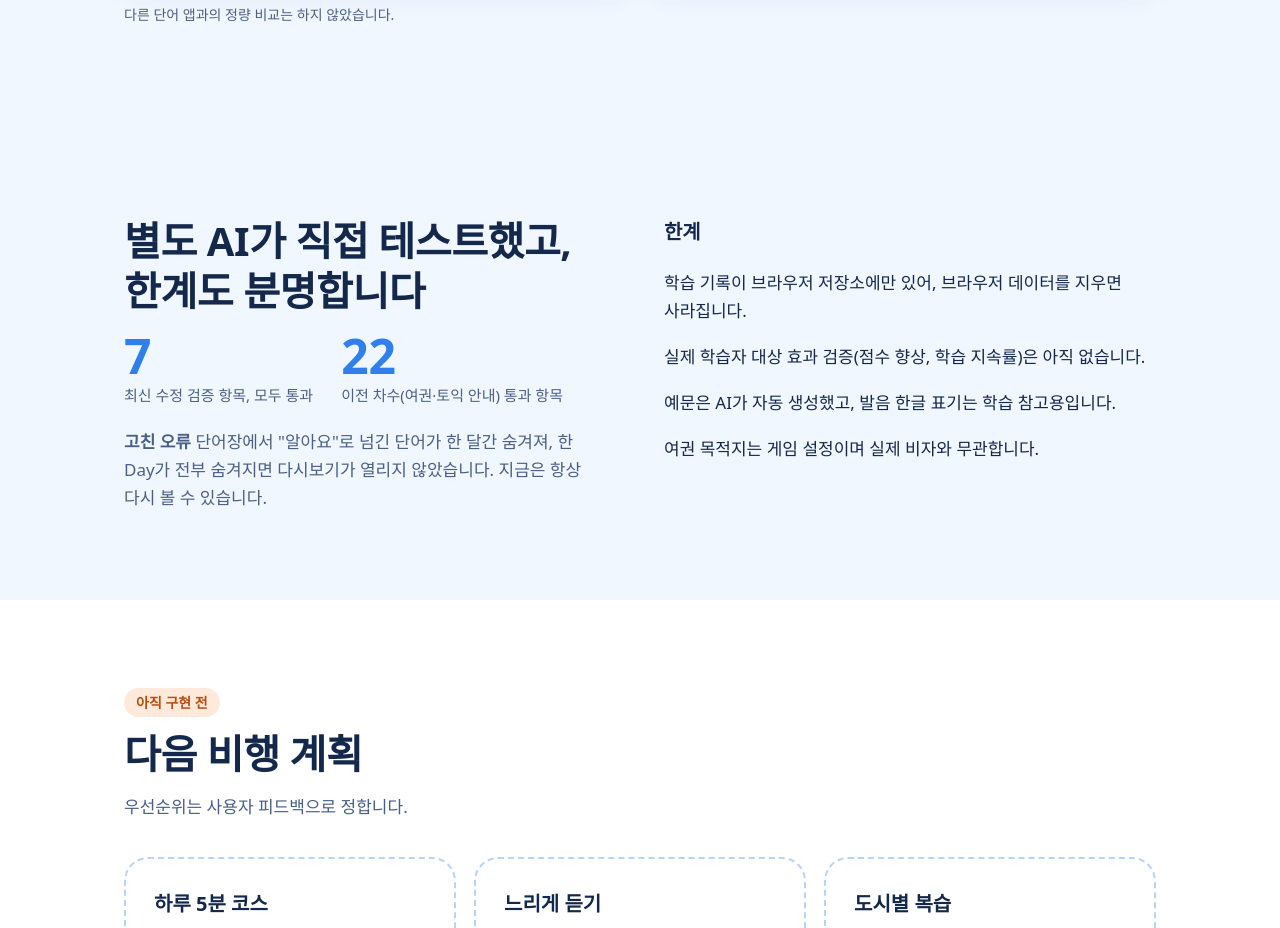
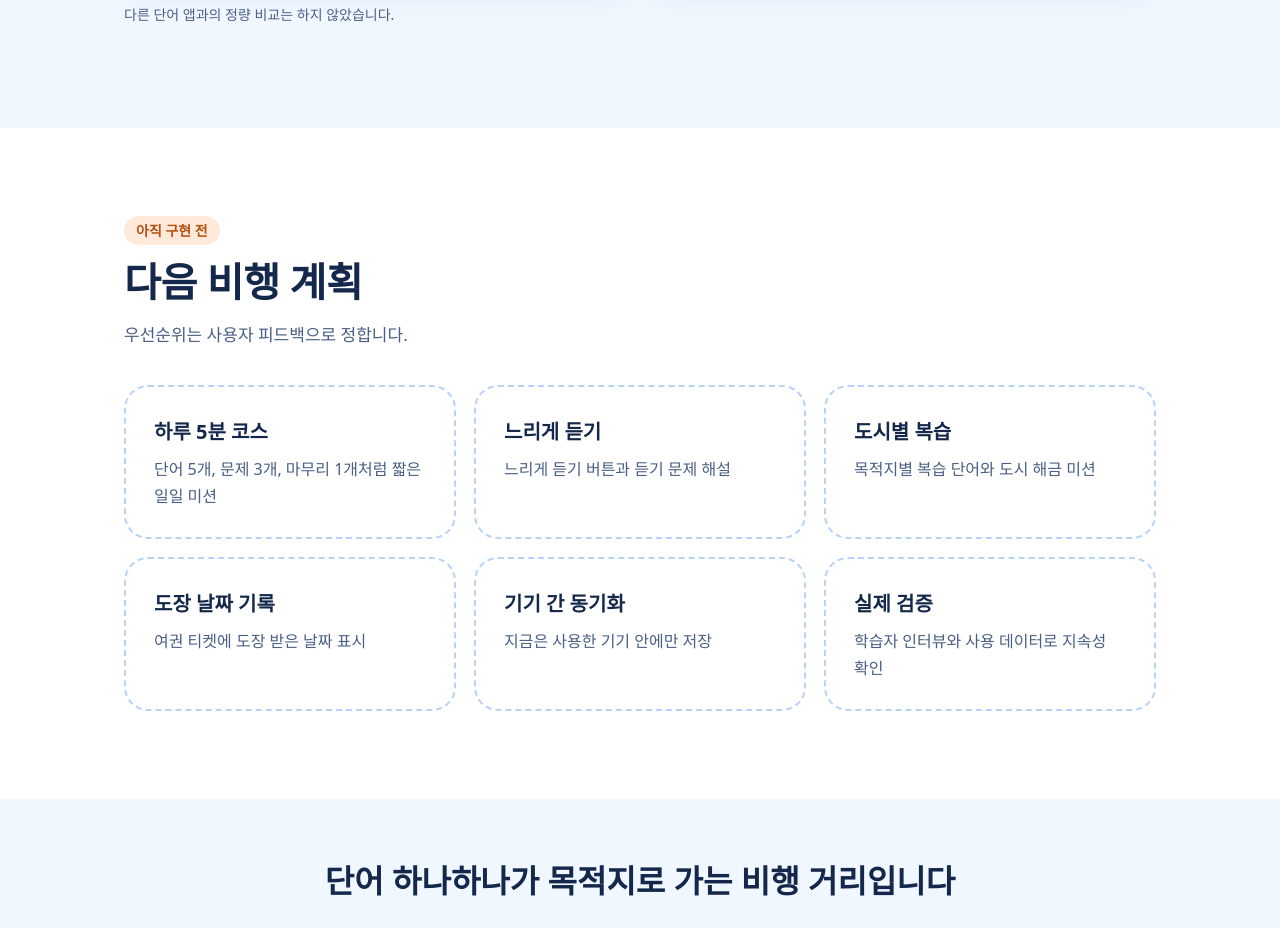
Before and after one commit to monacoooo/voca, a plain HTML site: page intro/index.html in a window 1280 px wide. Shown: the part 3815-4743 px from the top of the page. Drawn offline with Linux system fonts and the light colour scheme; a web font is replaced by a local one.

Commit message:
소개서에서 검증 결과와 한계 섹션 삭제
Co-Authored-By: Claude Sonnet 5.5 <noreply@anthropic.com>
Claude-Session: https://claude.ai/code/session_01D7s6h9QudcnzKNtci13Ksc

```diff
--- a/intro/index.html
+++ b/intro/index.html
@@ -170,28 +170,6 @@ footer .q{font-size:clamp(22px,3.5vw,32px);font-weight:800;color:var(--ink);marg
  </div>
 </section>
 
-<section class="alt">
- <div class="wrap split" style="align-items:start">
-  <div>
-   <h2>별도 AI가 직접 테스트했고, 한계도 분명합니다</h2>
-   <div class="stats">
-    <div><strong>7</strong>최신 수정 검증 항목, 모두 통과</div>
-    <div><strong>22</strong>이전 차수(여권·토익 안내) 통과 항목</div>
-   </div>
-   <p class="sub" style="margin:0"><b>고친 오류</b> 단어장에서 "알아요"로 넘긴 단어가 한 달간 숨겨져, 한 Day가 전부 숨겨지면 다시보기가 열리지 않았습니다. 지금은 항상 다시 볼 수 있습니다.</p>
-  </div>
-  <div>
-   <h3 style="margin-top:0">한계</h3>
-   <ul class="list">
-    <li>학습 기록이 브라우저 저장소에만 있어, 브라우저 데이터를 지우면 사라집니다.</li>
-    <li>실제 학습자 대상 효과 검증(점수 향상, 학습 지속률)은 아직 없습니다.</li>
-    <li>예문은 AI가 자동 생성했고, 발음 한글 표기는 학습 참고용입니다.</li>
-    <li>여권 목적지는 게임 설정이며 실제 비자와 무관합니다.</li>
-   </ul>
-  </div>
- </div>
-</section>
-
 <section>
  <div class="wrap">
   <span class="tag">아직 구현 전</span>
```
